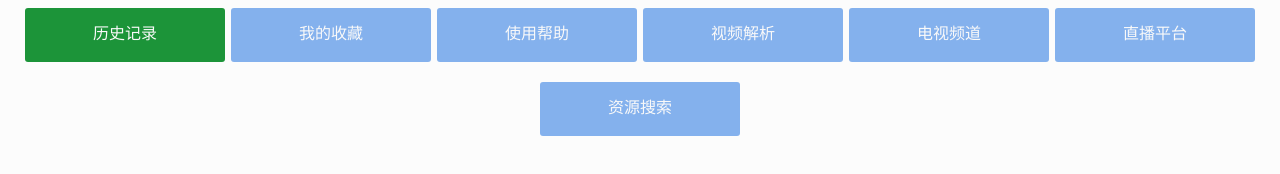
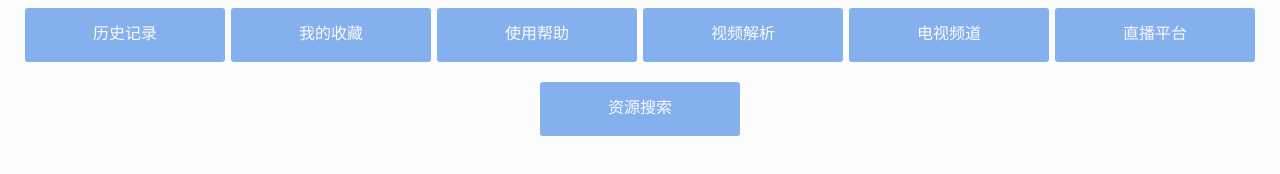
Before and after one commit to dianliang521/zhuye0.5, a plain HTML site: page index.html in a window 1280 px wide. In both pictures the pointer is over the link "历史记录". Drawn offline with Linux system fonts and the light colour scheme.

Commit message:
Update index.html

```diff
--- a/index.html
+++ b/index.html
@@ -78,7 +78,7 @@ body{ font-size:17px; line-height:50px;background-color:#FCFCFC;}
 
 .rowtop1:hover {
 
-	background-color:#1c9439;
+	background-color:#84b1ed;
 
 }
 
```
